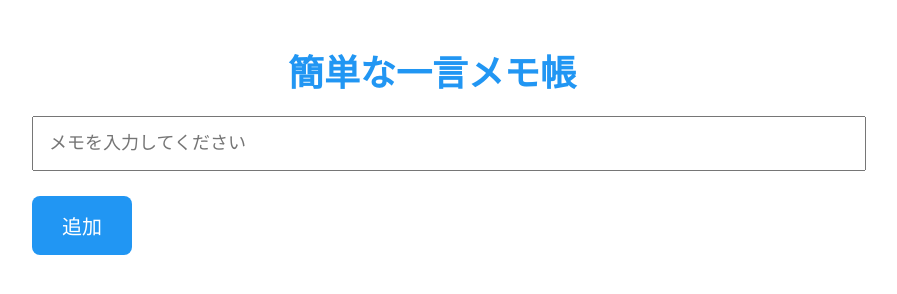
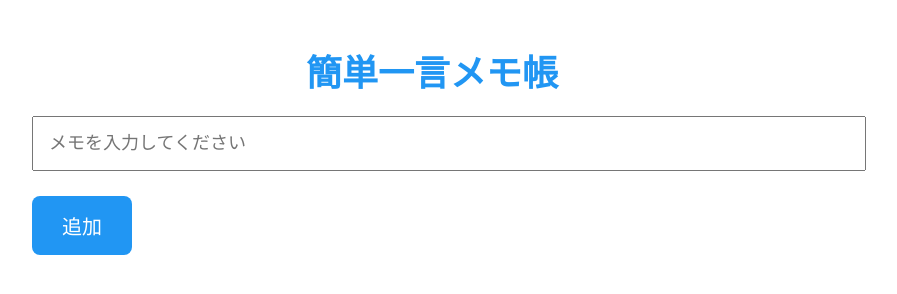
Before and after one commit to stubeAP/quick-memo, a plain HTML site: page index.html in a window 1280 px wide. Shown: the whole page, without its empty margins (208-1105 px from the left). Drawn offline with Linux system fonts and the light colour scheme.

Commit message:
Update quick-memo

```diff
--- a/index.html
+++ b/index.html
@@ -71,7 +71,7 @@
   </style>
 </head>
 <body>
-  <h1>簡単な一言メモ帳</h1>
+  <h1>簡単一言メモ帳</h1>
   <input type="text" id="memoInput" placeholder="メモを入力してください">
   <button class="addButton" onclick="addMemo()">追加</button>
   <p class="warningMessage" id="warningMessage">すでに存在するメモです</p> <!-- 警告メッセージを追加 -->
```
